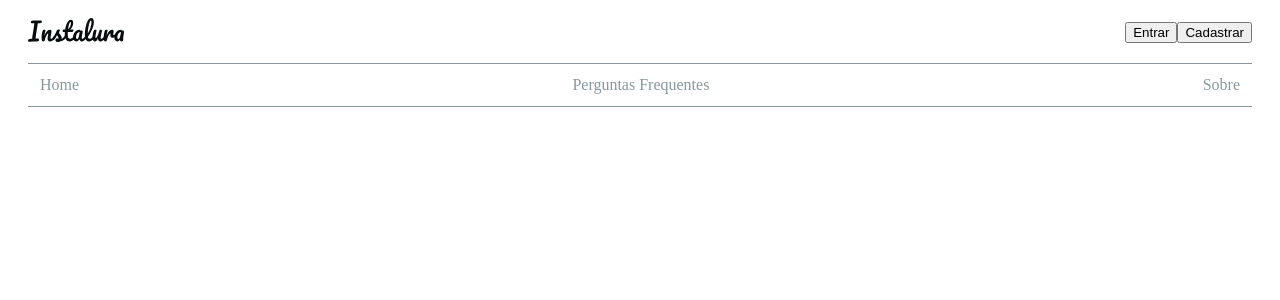
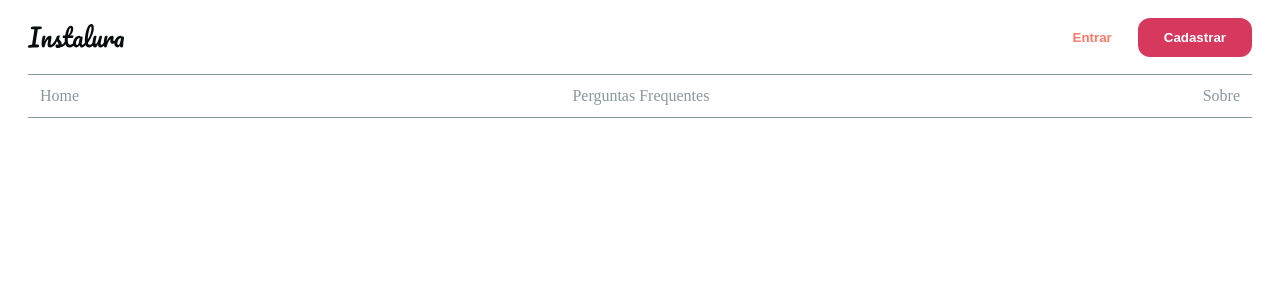
Before and after one commit to AdoniroSalles/instalura, a Next.js app: page / in a window 1280 px wide. Shown: the top 300 px of the page. Built offline with nearby package versions, Linux system fonts and the light colour scheme.

Commit message:
commit style button aula 2

```diff
--- a/package.json
+++ b/package.json
@@ -4,10 +4,11 @@
   "scripts": {
     "dev": "next",
     "build": "next build",
-    "export" : "next build && next export",
+    "export": "next build && next export",
     "start": "next start"
   },
   "dependencies": {
+    "lodash": "^4.17.20",
     "next": "latest",
     "react": "^16.8.0",
     "react-dom": "^16.8.0",
--- a/pages/_app.js
+++ b/pages/_app.js
@@ -1,4 +1,5 @@
 import { createGlobalStyle, ThemeProvider } from 'styled-components'
+import theme from '../src/theme'
 
 const GlobalStyle = createGlobalStyle`
   body {
@@ -7,12 +8,6 @@ const GlobalStyle = createGlobalStyle`
     box-sizing: border-box;
   }
 `
-
-const theme = {
-  colors: {
-    primary: '#0070f3',
-  },
-}
 
 export default function App({ Component, pageProps }) {
   return (
--- /dev/null
+++ b/src/components/commons/Button/index.js
@@ -0,0 +1,34 @@
+import styled, { css } from 'styled-components'
+import get from 'lodash/get'
+
+
+const ButtonGhost = css`
+    background-color: transparent;
+    color: ${(props) => get(props.theme, `colors.${props.variant}.color`) };
+
+`
+const ButtonDefault = css`
+    color: ${(props) => get(props.theme, `colors.${props.variant}.contrastText`) };
+    background-color: ${(props) => get(props.theme, `colors.${props.variant}.color`)};
+`
+export const Button = styled.button`
+    border: 0;
+    cursor: pointer;
+    padding: 12px 26px;
+    font-weight: bold;
+    opacity: 1;
+    border-radius: ${(props) => props.theme.borderRadius};
+    transition : ${(props) => props.theme.transition};
+    ${(props) => {
+        // console.log('Button',props.variant, props.theme, get(props.theme, `colors.${props.variant}.color`))
+        if (props.ghost) {
+            return ButtonGhost
+        }
+        return ButtonDefault
+    }}
+    &:hover,
+    &:focus {
+        opacity: 0.5;
+    }
+
+`
--- a/src/components/commons/Menu/index.js
+++ b/src/components/commons/Menu/index.js
@@ -1,5 +1,6 @@
 import React from 'react'
 import { Logo } from '../../../theme/Logo'
+import { Button } from '../Button'
 import { MenuWrapper } from './styles/MenuWrapper'
 
 const links = [
@@ -27,20 +28,20 @@ export default function Menu() {
         {
           links.map(link => {
             return (
-              <li>
-                <a href=" { link.url } "> { link.text } </a>
+              <li key={link.url}>
+                <a href=" { link.url } "> {link.text} </a>
               </li>
             )
           })
         }
       </MenuWrapper.CentralSide>
       <MenuWrapper.RightSide>
-        <button>
+        <Button ghost variant="secondary.main">
           Entrar
-        </button>
-        <button>
+        </Button>
+        <Button variant="primary.main">
           Cadastrar
-        </button>
+        </Button>
       </MenuWrapper.RightSide>
     </MenuWrapper>
   )
--- /dev/null
+++ b/src/theme/index.js
@@ -0,0 +1,47 @@
+
+const colors = {
+     background: {
+       light: {
+         color: '#FFFFFF',
+       },
+       main: {
+         color: '#F2F2F2',
+       },
+     },
+     borders: {
+       main: {
+         color: '#F1F1F1',
+       },
+     },
+     primary: {
+       main: {
+         color: '#D7385E',
+         contrastText: '#fff',
+       },
+     },
+     secondary: {
+       main: {
+         color: '#FB7B6B',
+         contrastText: '#fff',
+       },
+     },
+     tertiary: {
+       main: {
+         color: '#070C0E',
+         contrastText: '#fff',
+       },
+       light: {
+         color: '#88989E',
+         contrastText: '#fff',
+       },
+     },
+     modes: {
+       dark: {},
+     },
+   };
+
+export default {
+     colors: colors,
+     borderRadius: '12px',
+     transition: '200ms ease-in-out'
+}
```
